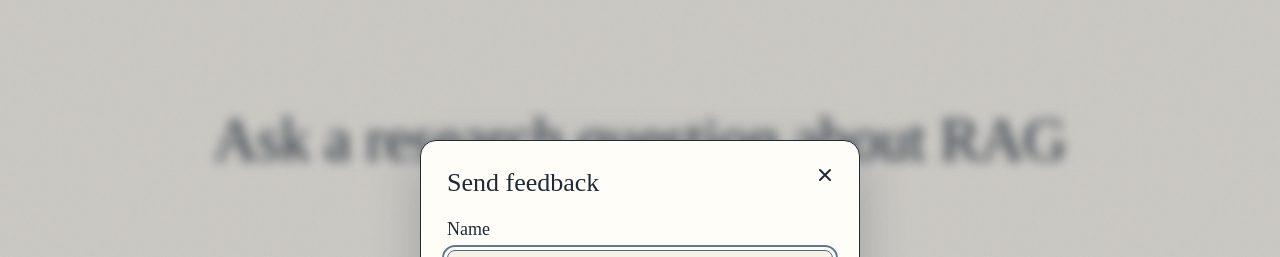
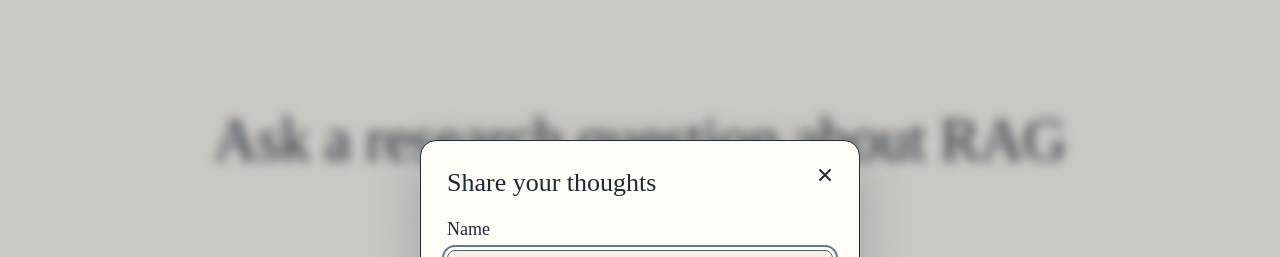
Before and after one commit to bouchramohamedlemine/RAG-QA, a Next.js app in the folder frontend/: page / in a window 1280 px wide. Both pictures are taken after a click on the button "Feedback". Shown: the top 257 px of the page. Built offline with nearby package versions, Linux system fonts and the light colour scheme.

Commit message:
Animate the feedback pop-up and retitle it
Co-Authored-By: Claude Opus 5.5 <noreply@anthropic.com>

```diff
--- a/frontend/app/components/Feedback.tsx
+++ b/frontend/app/components/Feedback.tsx
@@ -3,6 +3,8 @@
 import { useRef, useState } from "react";
 
 type Status = "idle" | "sending" | "sent" | "error" | "limit";
+
+const EXIT_MS = 160;
 
 function PaperPlane() {
   return (
@@ -28,8 +30,15 @@ export default function Feedback() {
     nameRef.current?.focus();
   }
 
+  // Play the exit animation first, then really close
   function close() {
-    dialogRef.current?.close();
+    const dialog = dialogRef.current;
+    if (!dialog?.open || dialog.classList.contains("closing")) return;
+    dialog.classList.add("closing");
+    window.setTimeout(() => {
+      dialog.close();
+      dialog.classList.remove("closing");
+    }, EXIT_MS);
   }
 
   function handleClosed() {
@@ -68,8 +77,12 @@ export default function Feedback() {
       <dialog
         ref={dialogRef}
         className="feedback-dialog"
-        aria-label="Send feedback"
+        aria-label="Share your thoughts"
         onClose={handleClosed}
+        onCancel={(e) => {
+          e.preventDefault();
+          close();
+        }}
         onClick={(e) => {
           if (e.target === dialogRef.current) close();
         }}
@@ -85,7 +98,7 @@ export default function Feedback() {
             <p className="feedback-thanks">Thank you for your feedback.</p>
           ) : (
             <form onSubmit={submit}>
-              <h2>Send feedback</h2>
+              <h2>Share your thoughts</h2>
               <label htmlFor="feedback-name">Name</label>
               <input id="feedback-name" ref={nameRef} required maxLength={100} autoComplete="name" value={name} onChange={(e) => setName(e.target.value)} />
               <label htmlFor="feedback-email">Email</label>
--- a/frontend/app/globals.css
+++ b/frontend/app/globals.css
@@ -508,14 +508,39 @@ footer a:hover {
   border-radius: 16px;
   box-shadow: 0 20px 50px rgb(31 42 55 / 0.25);
 }
+.feedback-dialog[open] {
+  animation: pop-in 0.28s cubic-bezier(0.2, 0.8, 0.2, 1);
+}
+.feedback-dialog.closing {
+  animation: pop-out 0.16s ease-in forwards;
+}
 .feedback-dialog::backdrop {
   background: rgb(31 42 55 / 0.2);
+  animation: fade-in 0.28s ease-out;
+}
+.feedback-dialog.closing::backdrop {
+  animation: fade-out 0.16s ease-in forwards;
+}
+@keyframes pop-in {
+  from { opacity: 0; transform: translateY(16px) scale(0.97); }
+}
+@keyframes pop-out {
+  to { opacity: 0; transform: translateY(8px) scale(0.98); }
+}
+@keyframes fade-in {
+  from { opacity: 0; }
+}
+@keyframes fade-out {
+  to { opacity: 0; }
+}
+body > :not(.feedback-dialog) {
+  transition: filter 0.25s ease, background 0.15s, color 0.15s;
 }
 /* While the form is open, the page behind it is blurred and can't scroll */
 html:has(.feedback-dialog[open]) {
   overflow: hidden;
 }
-body:has(.feedback-dialog[open]) > :not(.feedback-dialog) {
+body:has(.feedback-dialog[open]:not(.closing)) > :not(.feedback-dialog) {
   filter: blur(6px);
 }
 .feedback-panel {
```
